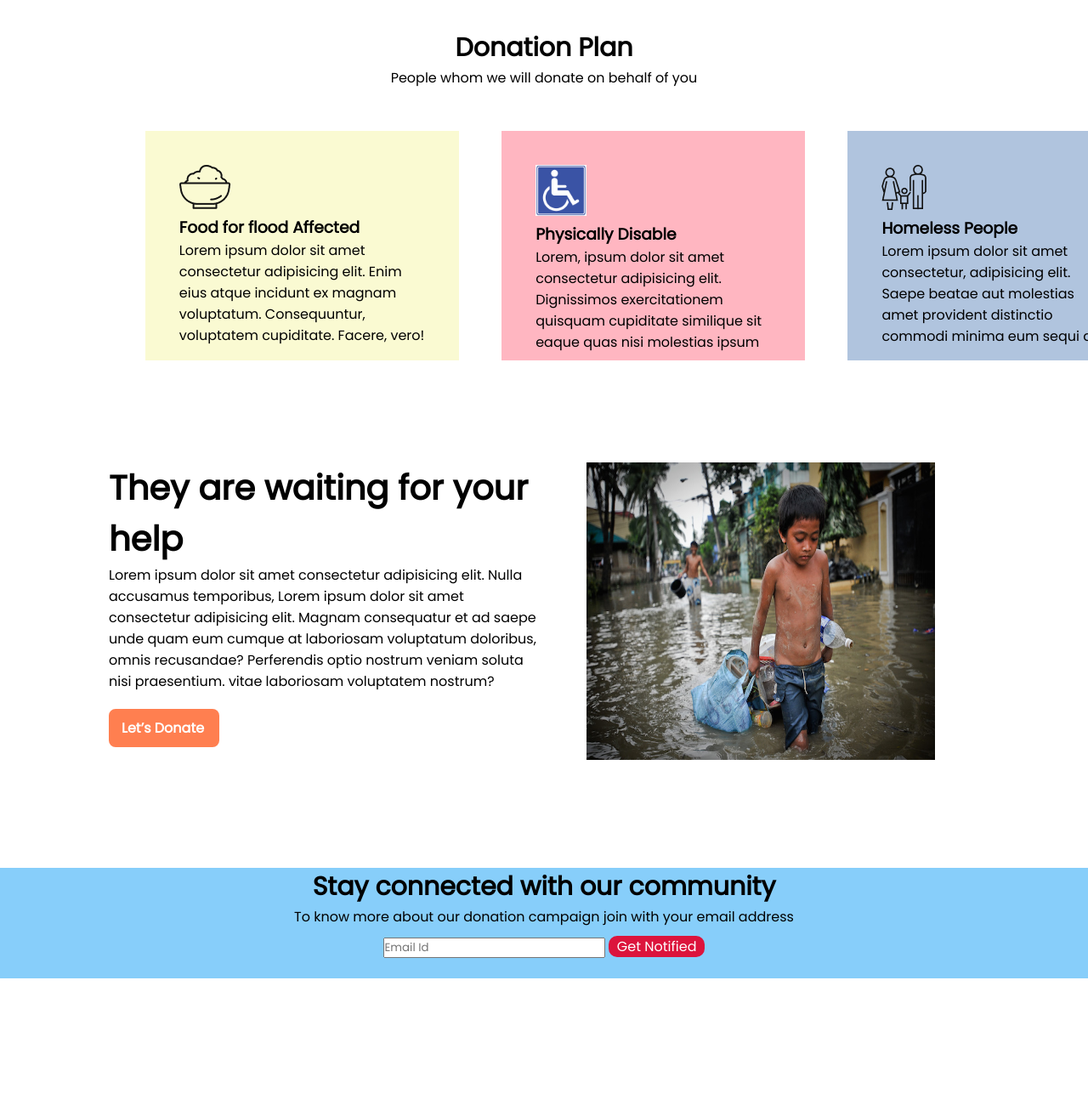
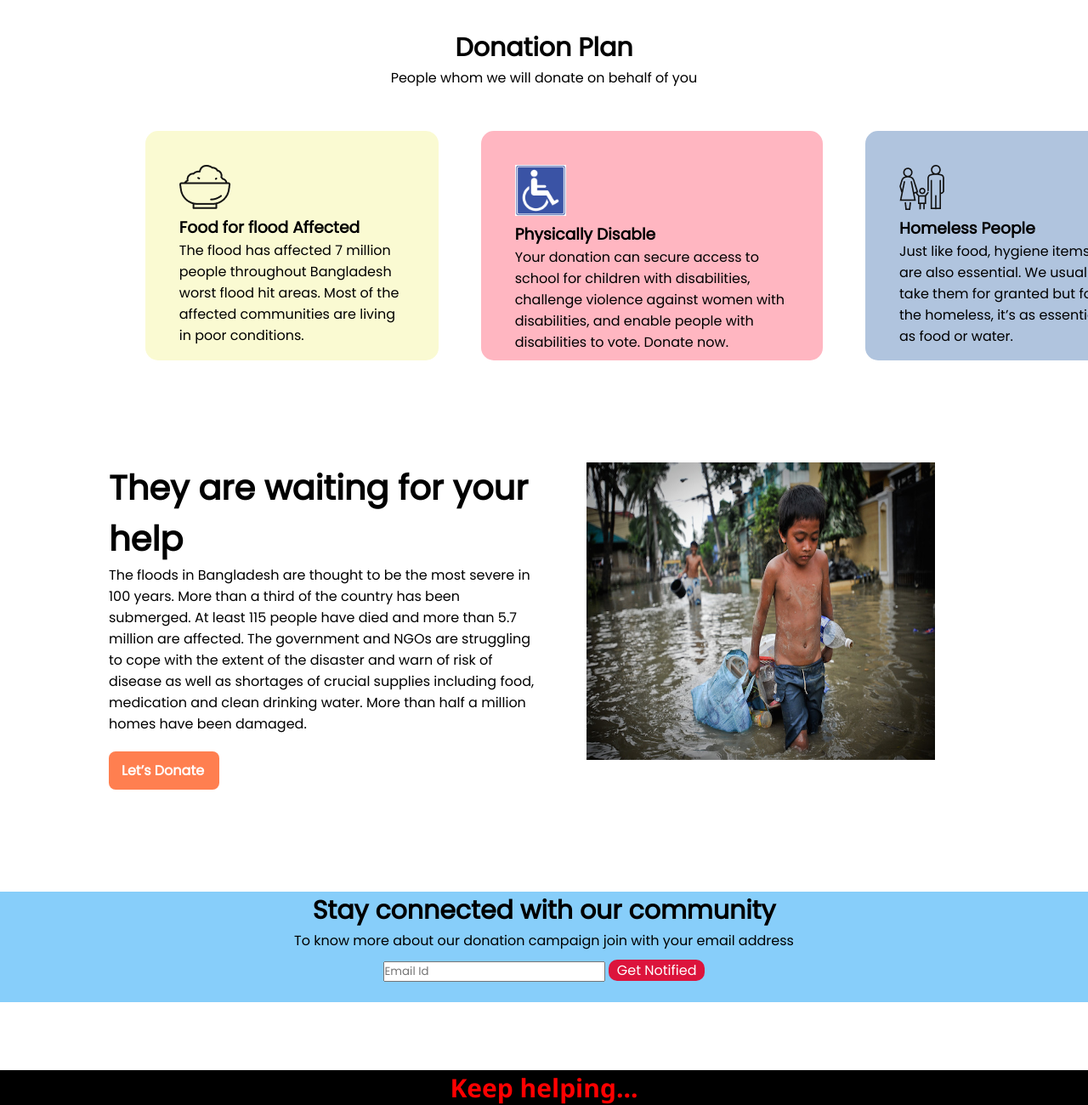
Before and after one commit to maksudur72/Donation-Project, a plain HTML site: page index.html in a window 1280 px wide. Shown: the part 1053-2353 px from the top of the page at 85% size. Before the commit the page ends 2284 px from the top, so only its background shows below. Drawn offline with Linux system fonts and the light colour scheme.

Commit message:
task-complete

```diff
--- a/index.html
+++ b/index.html
@@ -15,18 +15,17 @@
 <body>
     <section class="section-1">
         <div class="center">
-            <h1>Let’s Help Those Who Are <br>
-                More In Need</h1>
-            <p>Lorem ipsum dolor sit amet consectetur adipisicing elit. Dolores<br> nisi ratione dolor
-                ab placeat expedita,</p>
+            <h1>Let's extended our helping hand <br>
+                to others</h1>
+            <p>It does not matter how much we donate; it matters whether the donation is meaningful.<br> How to define
+                meaningful? Let society and history judge.</p>
             <button class="link-button" type="button">Donate Now</button>
         </div>
     </section>
     <section class="section-2">
         <div class="center-item-2">
             <h2>Donate Today</h2>
-            <p>Lorem ipsum dolor sit amet, usu cu esse possit referrentur, at eam falli
-                deterruisset. <br> No duo populo animal noluisse, enim</p>
+            <p>Alone we can do so little <br> together we can do so much</p>
         </div>
         <div class="money">
             <div>50$</div>
@@ -53,31 +52,31 @@
             <div class="card-1">
                 <img src="images/food.png" alt="">
                 <h3>Food for flood Affected</h3>
-                <p>Lorem ipsum dolor sit amet consectetur adipisicing elit. Enim eius atque incidunt ex magnam
-                    voluptatum. Consequuntur, voluptatem cupiditate. Facere, vero!</p>
+                <p>The flood has affected 7 million people throughout Bangladesh worst flood hit areas. Most of
+                    the affected communities are living in poor conditions. </p>
             </div>
             <div class="card-2">
                 <img src="images/disable.jpg" alt="">
                 <h3>Physically Disable</h3>
-                <p>Lorem, ipsum dolor sit amet consectetur adipisicing elit. Dignissimos exercitationem quisquam
-                    cupiditate similique sit eaque quas nisi molestias ipsum</p>
+                <p>Your donation can secure access to school for children with disabilities, challenge violence against
+                    women with disabilities, and enable people with disabilities to vote. Donate now.</p>
             </div>
             <div class="card-3">
                 <img src="images/shelter.png" alt="">
                 <h3>Homeless People</h3>
-                <p>Lorem ipsum dolor sit amet consectetur, adipisicing elit. Saepe beatae aut molestias amet provident
-                    distinctio commodi minima eum sequi ab.</p>
+                <p>Just like food, hygiene items are also essential. We usually take them for granted but for the
+                    homeless, it’s as essential as food or water.</p>
             </div>
         </div>
     </section>
     <section class="section-4">
         <div class="half-width">
             <h2>They are waiting for your help</h2>
-            <p>Lorem ipsum dolor sit amet consectetur adipisicing elit. Nulla accusamus temporibus, Lorem ipsum dolor
-                sit amet consectetur adipisicing elit. Magnam consequatur et ad saepe unde quam eum cumque at laboriosam
-                voluptatum doloribus, omnis recusandae? Perferendis optio nostrum veniam soluta nisi praesentium. vitae
-                laboriosam
-                voluptatem nostrum?</p>
+            <p>The floods in Bangladesh are thought to be the most severe in 100 years. More than a third of the country
+                has been submerged. At least 115 people have died and more than 5.7 million are affected. The government
+                and NGOs are struggling to cope with the extent of the disaster and warn of risk of disease as well as
+                shortages of crucial supplies including food, medication and clean drinking water. More than half a
+                million homes have been damaged.</p>
             <a class="donate-btn" target="_blank" href="">Let’s Donate</a>
         </div>
         <div class="half-width">
@@ -94,5 +93,8 @@
         </div>
     </section>
 </body>
+<footer>
+    <p>Keep helping...</p>
+</footer>
 
 </html>
--- a/style.css
+++ b/style.css
@@ -21,7 +21,7 @@
 .section-1 h1 {
     color: white;
     font-size: 50px;
-    letter-spacing: 4px;
+    letter-spacing: 3px;
     line-height: 70px;
 }
 
@@ -135,6 +135,7 @@
     background-color: lightgoldenrodyellow;
     margin-left: 30px;
     padding: 40px;
+    border-radius: 15px;
 }
 
 .card-2 {
@@ -142,13 +143,14 @@
     margin-left: 50px;
     margin-right: 20px;
     padding: 40px;
+    border-radius: 15px;
 }
 
 .card-3 {
     background-color: lightsteelblue;
     margin-left: 30px;
     padding: 40px;
-
+    border-radius: 15px;
 }
 
 .card-2 img {
@@ -218,3 +220,13 @@
     color: white;
     border-radius: 10px;
 }
+
+footer p {
+    background-color: black;
+    color: red;
+    text-align: center;
+    font-size: 30px;
+    font-weight: bolder;
+    font-family: 'Segoe UI', Tahoma, Geneva, Verdana, sans-serif;
+
+}
```
